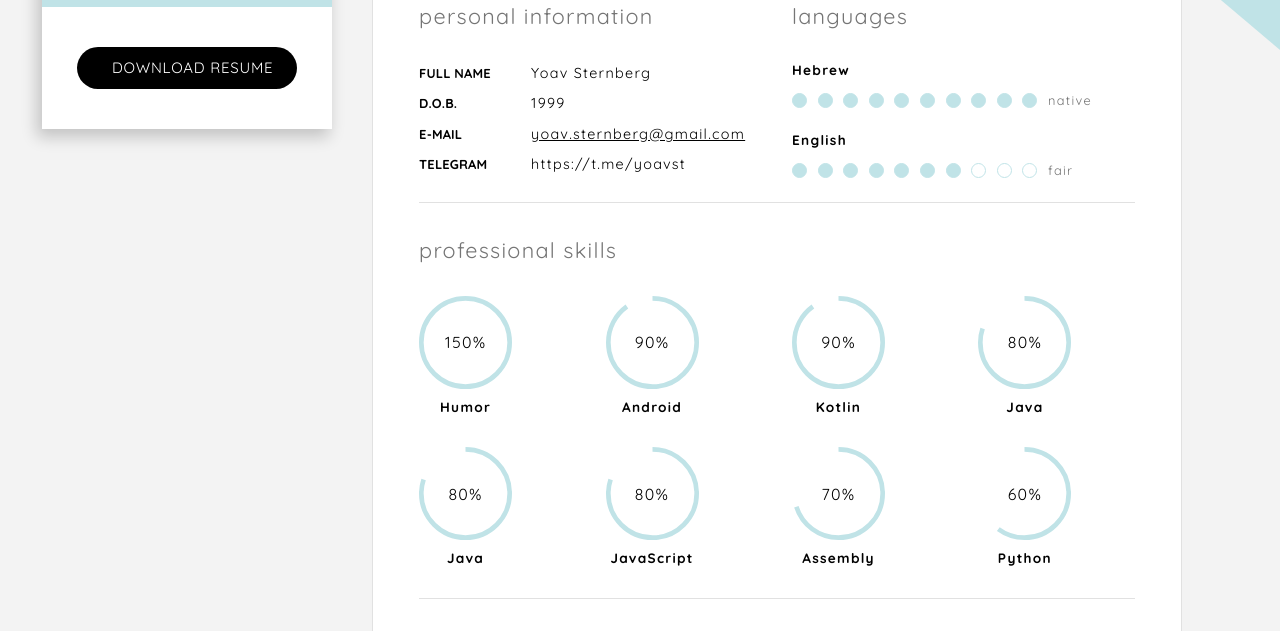
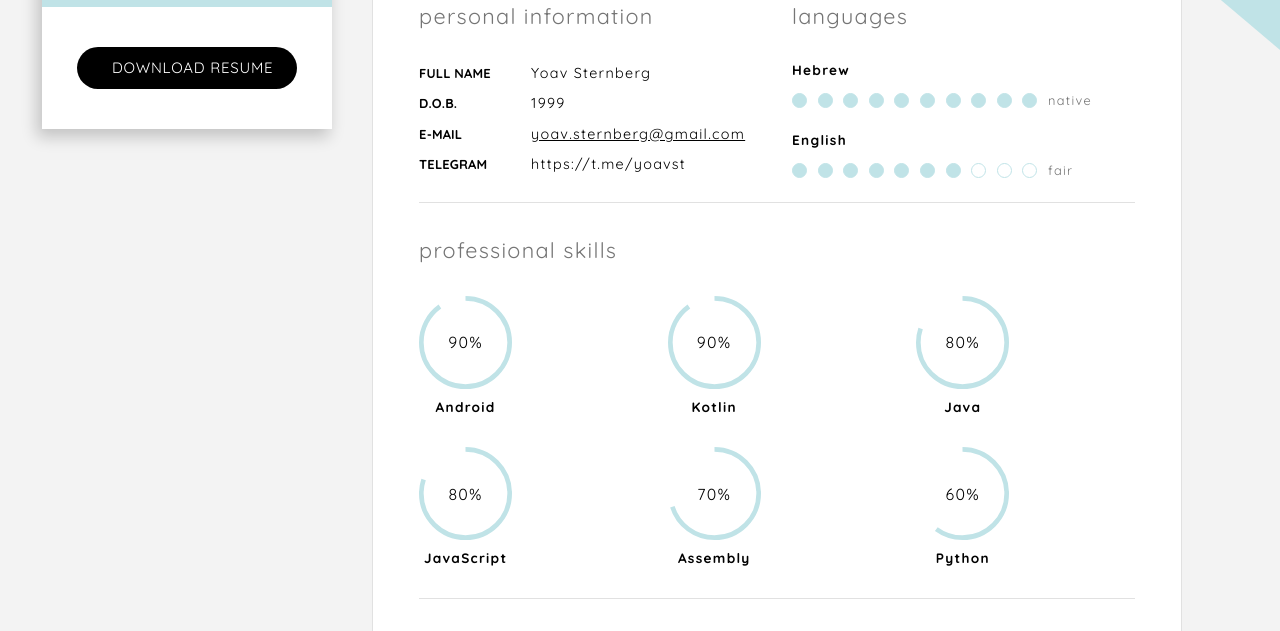
Before and after one commit to yoavst/yoavst.com, a plain HTML site: page index.html in a window 1280 px wide. Shown: the part 486-1117 px from the top of the page. Drawn offline with nearby package versions, Linux system fonts and the light colour scheme; some packages are replaced by stand-ins of ours; a script that the page names is missing; files whose address does not match are found by name.

Commit message:
Update skills

```diff
--- a/index.html
+++ b/index.html
@@ -228,25 +228,19 @@
                                         <div class="col-sm-12 clear-mrg">
                                             <h2 class="title-thin text-muted">professional skills</h2>
                                             <div class="row">
-                                                <div class="col-xs-3">
-                                                    <div class="progress-chart crt-animate" role="progressbar" aria-valuenow="100" aria-valuemin="0" aria-valuemax="100">
-                                                        <div class="progress-bar" data-text="150%" data-value="1"></div>
-                                                        <strong class="progress-title">Humor</strong>
-                                                    </div>
-                                                </div>
-                                                <div class="col-xs-3">
+                                                <div class="col-xs-4">
                                                     <div class="progress-chart crt-animate" role="progressbar" aria-valuenow="90" aria-valuemin="0" aria-valuemax="100">
                                                         <div class="progress-bar" data-text="90%" data-value="0.9"></div>
                                                         <strong class="progress-title">Android</strong>
                                                     </div>
                                                 </div>
-                                                <div class="col-xs-3">
+                                                <div class="col-xs-4">
                                                     <div class="progress-chart crt-animate" role="progressbar" aria-valuenow="90" aria-valuemin="0" aria-valuemax="100">
                                                         <div class="progress-bar" data-text="90%" data-value="0.90"></div>
                                                         <strong class="progress-title">Kotlin</strong>
                                                     </div>
                                                 </div>
-                                                <div class="col-xs-3">
+                                                <div class="col-xs-4">
                                                     <div class="progress-chart crt-animate" role="progressbar" aria-valuenow="80" aria-valuemin="0" aria-valuemax="100">
                                                         <div class="progress-bar" data-text="80%" data-value="0.80"></div>
                                                         <strong class="progress-title">Java</strong>
@@ -255,26 +249,20 @@
                                             </div>
                                             <br>
                                             <div class="row">
-                                                <div class="col-xs-3">
-                                                    <div class="progress-chart crt-animate" role="progressbar" aria-valuenow="80" aria-valuemin="0" aria-valuemax="100">
-                                                        <div class="progress-bar" data-text="80%" data-value="0.80"></div>
-                                                        <strong class="progress-title">Java</strong>
-                                                    </div>
-                                                </div>
-                                                <div class="col-xs-3">
+                                                <div class="col-xs-4">
                                                     <div class="progress-chart crt-animate" role="progressbar" aria-valuenow="80" aria-valuemin="0" aria-valuemax="100">
                                                         <div class="progress-bar" data-text="80%" data-value="0.80"></div>
                                                         <strong class="progress-title">JavaScript</strong>
                                                     </div>
                                                 </div>
-                                                <div class="col-xs-3">
+                                                <div class="col-xs-4">
                                                     <div class="progress-chart crt-animate" role="progressbar" aria-valuenow="70" aria-valuemin="0" aria-valuemax="100">
                                                         <div class="progress-bar" data-text="70%" data-value="0.70"></div>
                                                         <strong class="progress-title">Assembly</strong>
                                                     </div>
                                                 </div>
 
-                                                <div class="col-xs-3">
+                                                <div class="col-xs-4">
                                                     <div class="progress-chart crt-animate" role="progressbar" aria-valuenow="60" aria-valuemin="0" aria-valuemax="100">
                                                         <div class="progress-bar" data-text="60%" data-value="0.60"></div>
                                                         <strong class="progress-title">Python</strong>
```
